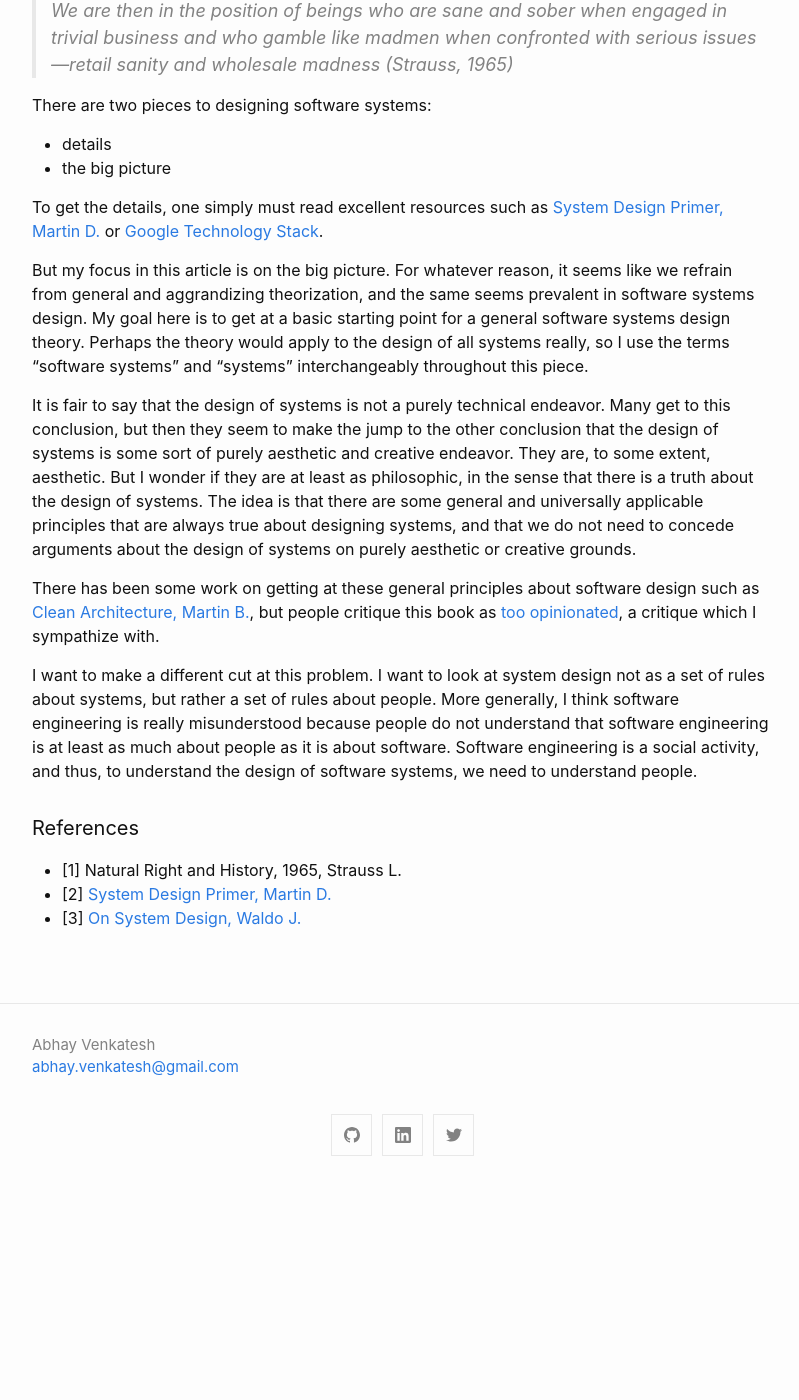
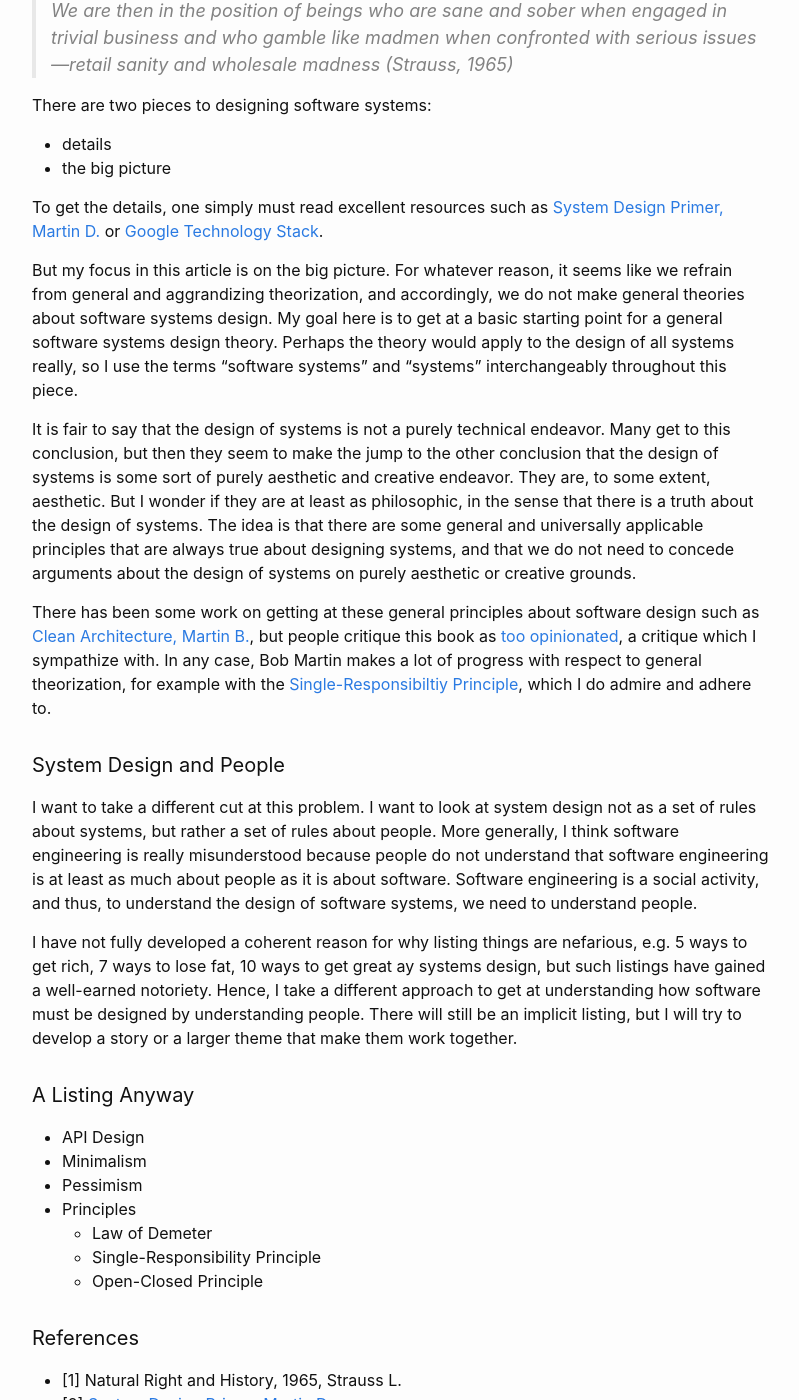
Before and after one commit to abhay-venkatesh/abhay-venkatesh.github.io, a Jekyll site: the page built from _posts/2020-06-20-system-design.md, in a window 1280 px wide and 1400 px high, scrolled down 209 px. Shown: the whole window, without its empty margins (238-1037 px from the left). Built offline with Jekyll 4.4.1, drawn with Linux system fonts in a browser that asks for light colours; before the commit the page ends 1388 px from its top, so only the background shows below that.

Commit message:
good starting point

```diff
--- a/_posts/2020-06-20-system-design.md
+++ b/_posts/2020-06-20-system-design.md
@@ -12,13 +12,26 @@
 
 To get the details, one simply must read excellent resources such as [System Design Primer, Martin D.](https://github.com/donnemartin/system-design-primer) or [Google Technology Stack](http://michaelnielsen.org/blog/lecture-course-the-google-technology-stack/).
 
-But my focus in this article is on the big picture. For whatever reason, it seems like we refrain from general and aggrandizing theorization, and the same seems prevalent in software systems design. My goal here is to get at a basic starting point for a general software systems design theory. Perhaps the theory would apply to the design of all systems really, so I use the terms "software systems" and "systems" interchangeably throughout this piece.
+But my focus in this article is on the big picture. For whatever reason, it seems like we refrain from general and aggrandizing theorization, and accordingly, we do not make general theories about software systems design. My goal here is to get at a basic starting point for a general software systems design theory. Perhaps the theory would apply to the design of all systems really, so I use the terms "software systems" and "systems" interchangeably throughout this piece.
 
 It is fair to say that the design of systems is not a purely technical endeavor. Many get to this conclusion, but then they seem to make the jump to the other conclusion that the design of systems is some sort of purely aesthetic and creative endeavor. They are, to some extent, aesthetic. But I wonder if they are at least as philosophic, in the sense that there is a truth about the design of systems. The idea is that there are some general and universally applicable principles that are always true about designing systems, and that we do not need to concede arguments about the design of systems on purely aesthetic or creative grounds.
 
-There has been some work on getting at these general principles about software design such as [Clean Architecture, Martin B.](https://www.amazon.com/Clean-Architecture-Craftsmans-Software-Structure/dp/0134494164), but people critique this book as [too opinionated](https://twitter.com/etscrivner/status/1260584368407445504?s=20), a critique which I sympathize with.
+There has been some work on getting at these general principles about software design such as [Clean Architecture, Martin B.](https://www.amazon.com/Clean-Architecture-Craftsmans-Software-Structure/dp/0134494164), but people critique this book as [too opinionated](https://twitter.com/etscrivner/status/1260584368407445504?s=20), a critique which I sympathize with. In any case, Bob Martin makes a lot of progress with respect to general theorization, for example with the [Single-Responsibiltiy Principle](https://en.wikipedia.org/wiki/Single-responsibility_principle), which I do admire and adhere to.
 
-I want to make a different cut at this problem. I want to look at system design not as a set of rules about systems, but rather a set of rules about people. More generally, I think software engineering is really misunderstood because people do not understand that software engineering is at least as much about people as it is about software. Software engineering is a social activity, and thus, to understand the design of software systems, we need to understand people.
+#### System Design and People
+
+I want to take a different cut at this problem. I want to look at system design not as a set of rules about systems, but rather a set of rules about people. More generally, I think software engineering is really misunderstood because people do not understand that software engineering is at least as much about people as it is about software. Software engineering is a social activity, and thus, to understand the design of software systems, we need to understand people.
+
+I have not fully developed a coherent reason for why listing things are nefarious, e.g. 5 ways to get rich, 7 ways to lose fat, 10 ways to get great ay systems design, but such listings have gained a well-earned notoriety. Hence, I take a different approach to get at understanding how software must be designed by understanding people. There will still be an implicit listing, but I will try to develop a story or a larger theme that make them work together.
+
+#### A Listing Anyway
+- API Design
+- Minimalism
+- Pessimism
+- Principles
+    - Law of Demeter
+    - Single-Responsibility Principle
+    - Open-Closed Principle
 
 #### References
 - [1] Natural Right and History, 1965, Strauss L.
```
Also changed, not shown: _posts/2020-06-20-swe.md (added, +17 -0 lines).
